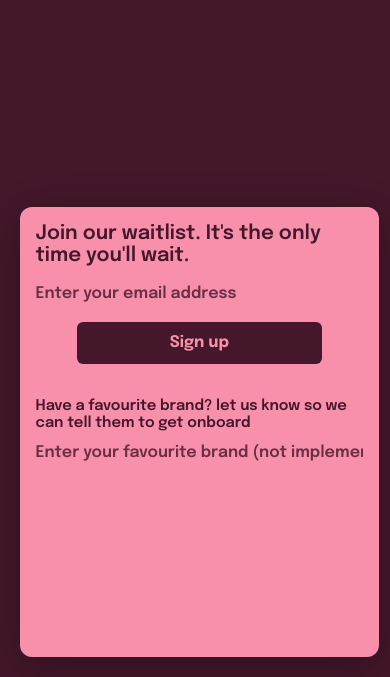
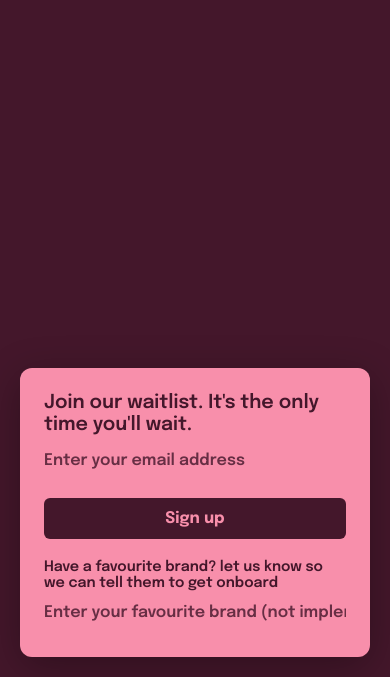
Before and after one commit to DevActivities/Waitlist, a plain HTML site: page index.html in a window 390 px wide. Shown: the part 167-844 px from the top of the page. Drawn offline with Linux system fonts and the light colour scheme.

Commit message:
Final design: fixing css for input box for mobile phones

```diff
--- a/style.css
+++ b/style.css
@@ -149,13 +149,43 @@ body {
 /* Mobile responsive adjustments */
 @media screen and (max-width: 480px) {
   .waitlist-form {
-    width: 92vw;
-    bottom: min(20px, 3vh);
+    width: calc(100% - 40px);
+    left: 20px;
+    bottom: 20px;
   }
 
   .waitlist-form__content {
-    padding: min(20px, 4vw);
-    min-height: min(450px, 65vh);
+    padding: 24px;
+    min-height: auto;
+  }
+
+  .waitlist-form__title {
+    font-size: 1.2rem;
+    margin-bottom: 16px;
+  }
+
+  .waitlist-form__input {
+    font-size: 1rem;
+    margin-bottom: 12px;
+  }
+
+  .waitlist-form__middle {
+    margin: 16px 0;
+  }
+
+  .waitlist-form__submit-button {
+    width: 100%;
+    padding: 12px;
+    font-size: 1rem;
+  }
+
+  .waitlist-form__bottom {
+    margin-top: 20px;
+  }
+
+  .waitlist-form__brand-prompt {
+    font-size: 0.9rem;
+    margin-bottom: 12px;
   }
 }
 
```
